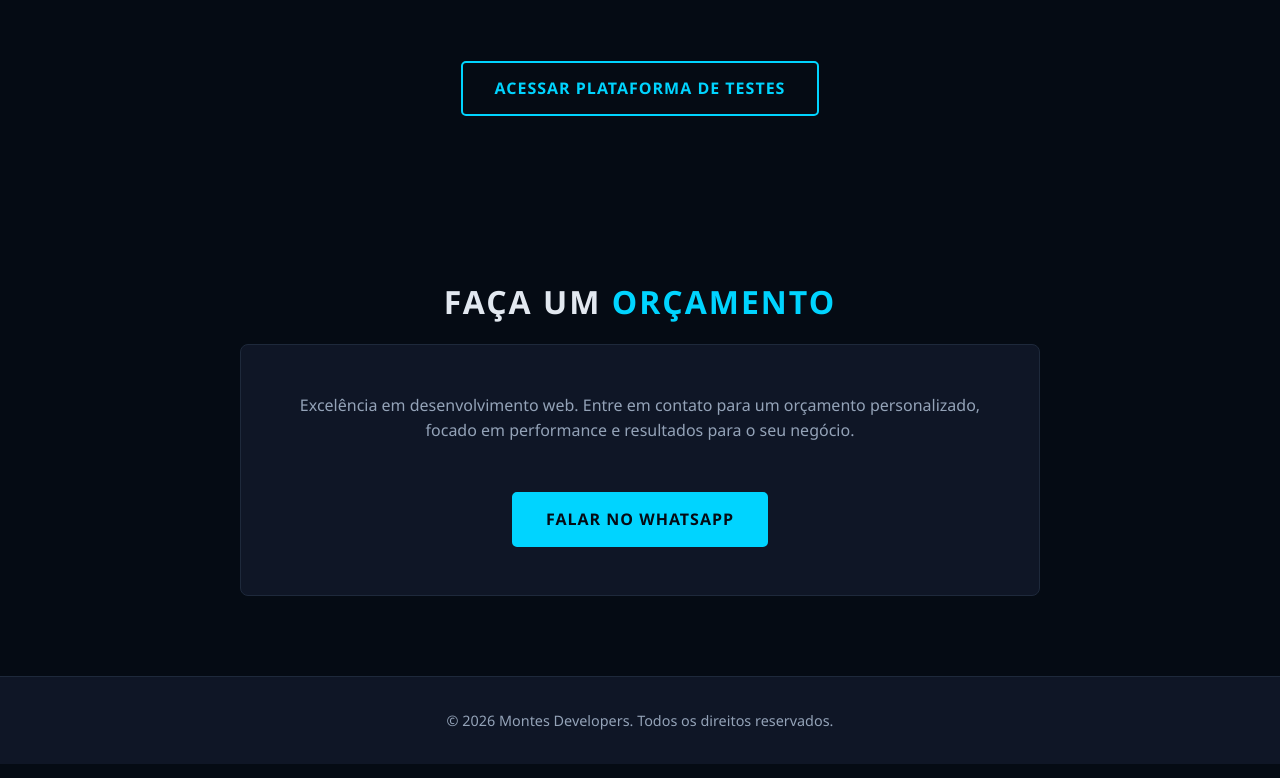
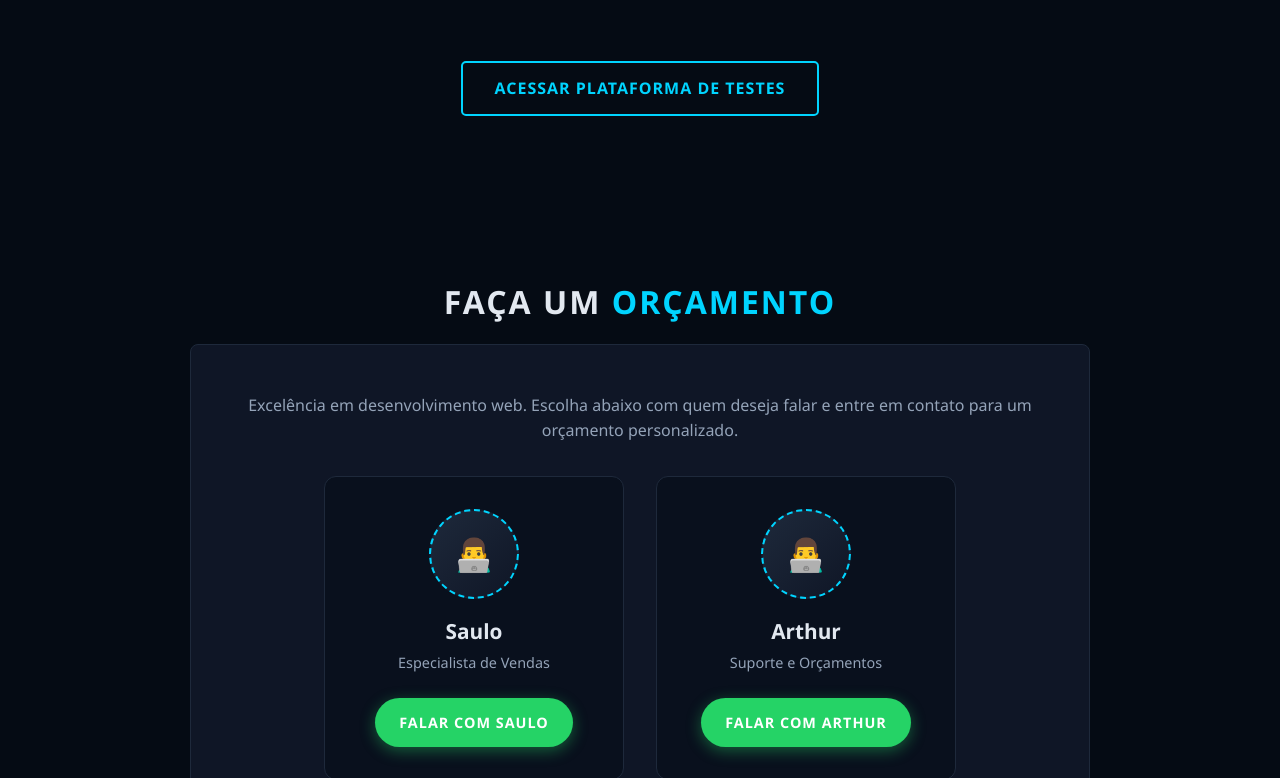
Before and after one commit to th-program/montes-, a plain HTML site: page index.html in a window 1280 px wide. Shown: the part 2022-2800 px from the top of the page. Drawn offline with Linux system fonts and the light colour scheme.

Commit message:
Update index.html

```diff
--- a/index.html
+++ b/index.html
@@ -27,7 +27,7 @@
             background-color: var(--bg-dark);
             color: var(--text-light);
             line-height: 1.6;
-            overflow-x: hidden; /* Evita rolagem horizontal indesejada */
+            overflow-x: hidden;
         }
 
         a {
@@ -96,42 +96,43 @@
             color: var(--primary-cyan);
         }
 
-        /* --- DEMAIS SEÇÕES (REGRAS GERAIS) --- */
         section {
             padding: 5rem 5%;
         }
 
-        /* --- HERO BANNER (REGRAS ESPECÍFICAS) --- */
+        /* --- HERO BANNER --- */
         section.hero-banner {
-            margin-top: 72px; /* Espaço exato do header */
-            padding: 0; /* Remove as bordas/espaçamentos laterais e de topo */
+            margin-top: 72px;
+            padding: 0;
             width: 100%;
             position: relative;
             display: flex;
             flex-direction: column;
+            background-color: var(--bg-dark);
         }
 
         .hero-img {
             width: 100%;
-            height: auto;
+            max-width: 1400px; /* Evita esticar demais em monitores ultrawide */
+            margin: 0 auto; /* Centraliza a imagem no PC */
+            height: auto; /* Mantém a proporção real sem cortar */
             display: block;
-            object-fit: cover;
+            /* object-fit: cover removido para evitar o corte no PC */
         }
 
         .hero-overlay {
             width: 100%;
             padding: 2rem 0;
             display: flex;
-            justify-content: center; /* Centraliza o botão perfeitamente */
+            justify-content: center;
             align-items: center;
             background-color: var(--bg-dark);
         }
 
-        /* --- NOVO BOTÃO CHAMATIVO --- */
         .btn-chamativo {
             display: inline-block;
             width: 90%;
-            max-width: 450px; /* Limita o tamanho no PC para não ficar esticado */
+            max-width: 450px;
             background: linear-gradient(90deg, var(--primary-blue), var(--primary-cyan));
             color: #ffffff;
             padding: 1.2rem 2rem;
@@ -144,14 +145,14 @@
             border: none;
             box-shadow: 0 4px 15px rgba(0, 212, 255, 0.4);
             transition: all 0.3s ease;
-            animation: pulse 2s infinite; /* Efeito de pulso para chamar atenção */
+            animation: pulse 2s infinite;
             cursor: pointer;
         }
 
         .btn-chamativo:hover {
             transform: translateY(-3px) scale(1.02);
             box-shadow: 0 6px 25px rgba(0, 212, 255, 0.7);
-            animation: none; /* Pausa o pulso ao passar o mouse */
+            animation: none;
             color: #ffffff;
         }
 
@@ -161,7 +162,6 @@
             100% { box-shadow: 0 0 0 0 rgba(0, 212, 255, 0); }
         }
 
-        /* --- BOTÕES PADRÕES --- */
         .btn {
             display: inline-block;
             max-width: 100%;
@@ -194,12 +194,6 @@
             box-shadow: 0 0 15px var(--primary-cyan);
         }
 
-        .btn-solid {
-            background-color: var(--primary-cyan);
-            color: var(--bg-dark);
-        }
-
-        /* --- ESTILOS DAS SEÇÕES --- */
         .section-title {
             text-align: center;
             font-size: 2rem;
@@ -311,13 +305,101 @@
             padding: 3rem 2rem;
             border-radius: 8px;
             border: 1px solid var(--border-color);
-            max-width: 800px;
+            max-width: 900px;
             margin: 0 auto;
         }
 
-        .contact-container p {
+        .contact-container > p {
             margin-bottom: 2rem;
             color: var(--text-muted);
+        }
+
+        /* --- ATENDENTES WHATSAPP --- */
+        .whatsapp-options {
+            display: flex;
+            justify-content: center;
+            gap: 2rem;
+            flex-wrap: wrap;
+            margin-top: 2rem;
+        }
+
+        .attendant-card {
+            background-color: rgba(5, 11, 20, 0.5);
+            border: 1px solid var(--border-color);
+            border-radius: 12px;
+            padding: 2rem 1.5rem;
+            width: 100%;
+            max-width: 300px;
+            transition: all 0.3s ease;
+        }
+
+        .attendant-card:hover {
+            border-color: #25D366; /* Verde WhatsApp */
+            transform: translateY(-5px);
+            box-shadow: 0 10px 20px rgba(37, 211, 102, 0.1);
+        }
+
+        /* Aqui você colocará as imagens de avatar depois */
+        .avatar-placeholder {
+            width: 90px;
+            height: 90px;
+            border-radius: 50%;
+            background: linear-gradient(135deg, #1e293b, #0f1626);
+            border: 2px dashed var(--primary-cyan);
+            margin: 0 auto 1rem;
+            display: flex;
+            align-items: center;
+            justify-content: center;
+            font-size: 2rem;
+            /* Instrução de como colocar a imagem no futuro:
+               Remova o background e o border dashed acima, e insira:
+               background-image: url('sua-imagem-sem-fundo.png');
+               background-size: cover;
+               background-position: center;
+               border: 2px solid var(--primary-cyan);
+            */
+        }
+
+        .attendant-card h3 {
+            color: var(--text-light);
+            font-size: 1.3rem;
+            margin-bottom: 0.2rem;
+        }
+
+        .attendant-card p {
+            color: var(--text-muted);
+            font-size: 0.9rem;
+            margin-bottom: 1.5rem;
+        }
+
+        /* Botão saltitante do WhatsApp */
+        .btn-whatsapp {
+            display: inline-block;
+            background-color: #25D366;
+            color: #ffffff;
+            padding: 0.8rem 1.5rem;
+            border-radius: 50px;
+            font-weight: 800;
+            text-transform: uppercase;
+            letter-spacing: 1px;
+            font-size: 0.9rem;
+            border: none;
+            box-shadow: 0 4px 15px rgba(37, 211, 102, 0.4);
+            animation: bounce 2s infinite; /* Chamada da animação */
+            transition: all 0.3s ease;
+        }
+
+        .btn-whatsapp:hover {
+            background-color: #128C7E;
+            box-shadow: 0 6px 20px rgba(37, 211, 102, 0.6);
+            animation: none; /* Pausa o pulo ao focar com o mouse */
+            transform: scale(1.05);
+        }
+
+        @keyframes bounce {
+            0%, 20%, 50%, 80%, 100% { transform: translateY(0); }
+            40% { transform: translateY(-12px); }
+            60% { transform: translateY(-6px); }
         }
 
         footer {
@@ -361,10 +443,8 @@
             .hero-overlay {
                 position: relative;
                 background: var(--bg-dark);
-                padding: 2rem 0 3rem; /* Espaço extra embaixo no celular */
-                margin-top: -5px; /* Remove frestas entre a imagem e a área do botão */
-                display: flex;
-                justify-content: center;
+                padding: 2rem 0 3rem;
+                margin-top: -5px;
             }
         }
     </style>
@@ -456,8 +536,24 @@
     <section id="contato">
         <h2 class="section-title">Faça um <span>Orçamento</span></h2>
         <div class="contact-container">
-            <p>Excelência em desenvolvimento web. Entre em contato para um orçamento personalizado, focado em performance e resultados para o seu negócio.</p>
-            <a href="https://wa.me/SEU_NUMERO_AQUI" target="_blank" class="btn btn-solid">Falar no WhatsApp</a>
+            <p>Excelência em desenvolvimento web. Escolha abaixo com quem deseja falar e entre em contato para um orçamento personalizado.</p>
+
+            <div class="whatsapp-options">
+                <div class="attendant-card">
+                    <div class="avatar-placeholder">👨‍💻</div>
+                    <h3>Saulo</h3>
+                    <p>Especialista de Vendas</p>
+                    <a href="https://wa.me/SEU_NUMERO_SAULO_AQUI" target="_blank" class="btn-whatsapp">Falar com Saulo</a>
+                </div>
+
+                <div class="attendant-card">
+                    <div class="avatar-placeholder">👨‍💻</div>
+                    <h3>Arthur</h3>
+                    <p>Suporte e Orçamentos</p>
+                    <a href="https://wa.me/SEU_NUMERO_ARTHUR_AQUI" target="_blank" class="btn-whatsapp">Falar com Arthur</a>
+                </div>
+            </div>
+
         </div>
     </section>
 
```
